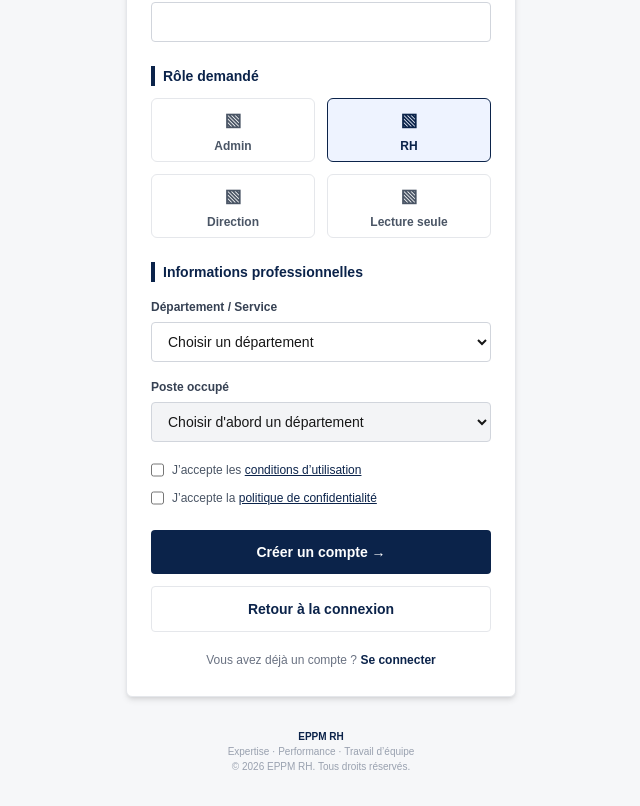
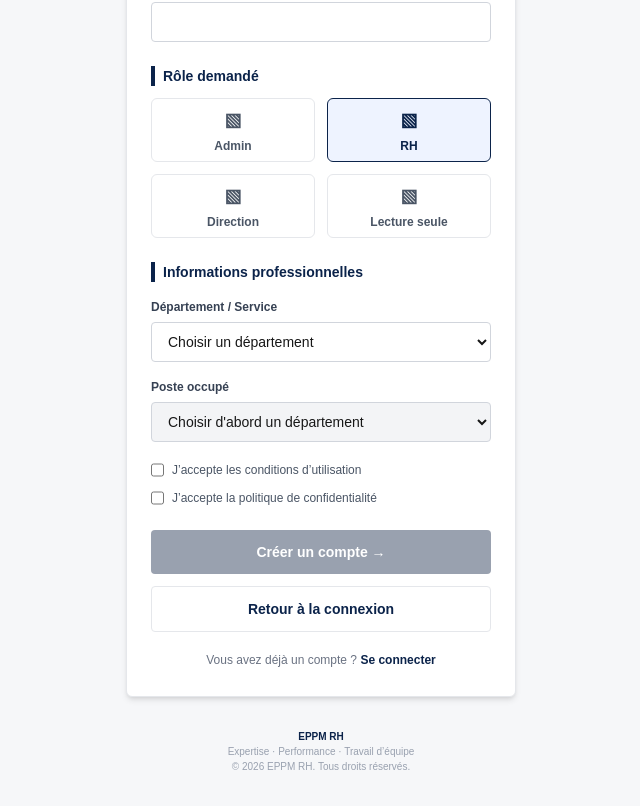
Before and after one commit to lindajerbi58-create/bilan-social-softic, a Next.js app: page /register in a window 1280 px wide. Shown: the part 623-1429 px from the top of the page, without its empty margins (319-959 px from the left). Built offline with nearby package versions, Linux system fonts and the light colour scheme.

Commit message:
Ajout validation des conditions et confidentialite

```diff
--- a/app/register/page.tsx
+++ b/app/register/page.tsx
@@ -4,6 +4,8 @@ import { useState } from "react";
 
 export default function RegisterPage() {
   const [role, setRole] = useState("RH");
+  const [acceptConditions, setAcceptConditions] = useState(false);
+const [acceptPrivacy, setAcceptPrivacy] = useState(false);
 const [password, setPassword] = useState("");
 const [confirmPassword, setConfirmPassword] = useState("");
 const departments: Record<string, string[]> = {
@@ -192,30 +194,37 @@ const [poste, setPoste] = useState("");
 
           <div className="mt-5 space-y-3 text-xs text-gray-600">
            <label className="flex gap-2">
-              <input type="checkbox" />
+  <input
+    type="checkbox"
+    checked={acceptConditions}
+    onChange={(e) => setAcceptConditions(e.target.checked)}
+  />
   <span>
-                J’accepte les{" "}
-                <a className="text-[#0b234a] underline" href="#">
-                  conditions d’utilisation
-                </a>
+    J’accepte les conditions d’utilisation
   </span>
 </label>
 
 <label className="flex gap-2">
-              <input type="checkbox" />
+  <input
+    type="checkbox"
+    checked={acceptPrivacy}
+    onChange={(e) => setAcceptPrivacy(e.target.checked)}
+  />
   <span>
-                J’accepte la{" "}
-                <a className="text-[#0b234a] underline" href="#">
-                  politique de confidentialité
-                </a>
+    J’accepte la politique de confidentialité
   </span>
 </label>
           </div>
-
 <button
-  disabled={password !== confirmPassword}
+  disabled={
+    password !== confirmPassword ||
+    !acceptConditions ||
+    !acceptPrivacy
+  }
   className={`w-full rounded mt-6 py-3 text-sm font-bold text-white ${
-    password === confirmPassword
+    password === confirmPassword &&
+    acceptConditions &&
+    acceptPrivacy
       ? "bg-[#0b234a]"
       : "bg-gray-400 cursor-not-allowed"
   }`}
```
Lines whose indentation alone changed are shown as unchanged.
